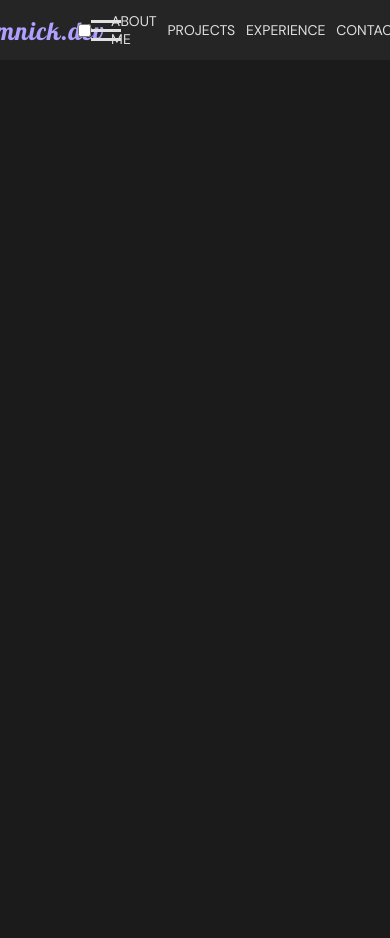
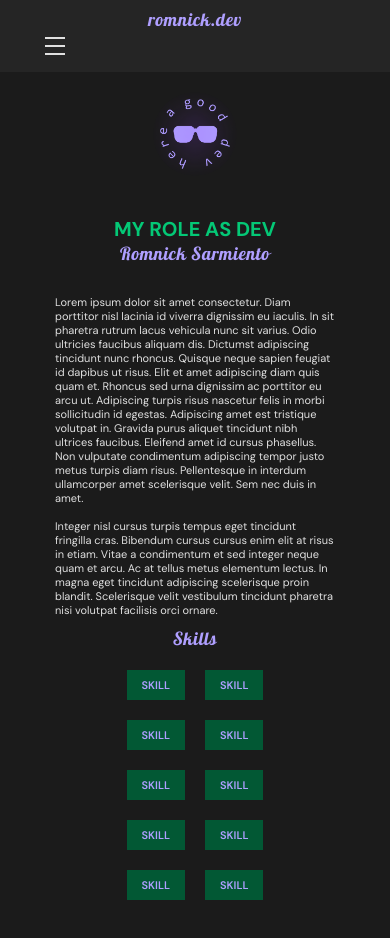
Before and after one commit to s4rmier/fsdi-116-portfolio, a plain HTML site: page index.html in a window 390 px wide. Before the commit the page ends 844 px from the top, so only its background shows below. Drawn offline with Linux system fonts and the light colour scheme.

Commit message:
about page -ok

```diff
--- a/css/base.css
+++ b/css/base.css
@@ -30,7 +30,7 @@ html {
   box-sizing: border-box;
   text-decoration: none;
   list-style-type: none;
-  transition: all 200ms;
+  transition: all 100ms;
   scroll-behavior: smooth;
 }
 
--- a/css/header.css
+++ b/css/header.css
@@ -13,21 +13,19 @@ nav {
   width: 80%;
   height: 100%;
 }
-
-.nav-link {
+nav .nav-link {
   height: 100%;
 }
-.nav-link li {
+nav .nav-link a {
   color: var(--neutral-color);
   text-transform: uppercase;
   margin: 2%;
   text-transform: 1% 2%;
 }
-.nav-link li:hover {
+nav .nav-link a:hover {
   border-bottom: solid 2px var(--primary-color);
 }
-
-.nav-btn span {
+nav .nav-btn span {
   display: block;
   width: 30px;
   height: 3px;
--- /dev/null
+++ b/css/responsive.css
@@ -0,0 +1,77 @@
+/* Desktop */
+@media (min-width: 1008px) {
+  #nav-check,
+  .nav-btn {
+    display: none;
+  }
+}
+/* Tablet */
+@media (max-width: 1007px) {
+  html {
+    font-size: 12px;
+  }
+  #nav-check,
+  .nav-btn {
+    display: none;
+  }
+  /* About Section */
+  .about-section {
+    flex-direction: column;
+    align-items: center;
+    justify-content: center;
+  }
+  .img-container {
+    margin-bottom: 4rem;
+  }
+  .description-container {
+    width: 100%;
+  }
+}
+/* Mobile */
+@media (max-width: 640px) {
+  html {
+    font-size: 10px;
+  }
+  #nav-check {
+    display: none;
+  }
+  header {
+    flex-direction: column;
+    height: -moz-max-content;
+    height: max-content;
+    padding: 2%;
+  }
+  header .nav-link {
+    flex-direction: column;
+  }
+  header .nav-btn {
+    display: inline-block;
+  }
+  header .nav-btn span {
+    width: 20px;
+    height: 2px;
+    background-color: var(--neutral-color);
+    margin: 6px auto;
+  }
+  /* About Section */
+  section .about-section {
+    flex-direction: column;
+    align-items: center;
+    justify-content: center;
+  }
+  section .about-section .description-container {
+    width: 100%;
+  }
+  section .about-section .description-container .skills {
+    width: 100%;
+  }
+  /* Toggle Function */
+  #nav-check:not(:checked) ~ .nav-link {
+    height: 0px;
+    overflow: hidden;
+  }
+  #nav-check:checked ~ .nav-link {
+    height: auto;
+    overflow: auto;
+  }
+}/*# sourceMappingURL=responsive.css.map */
--- /dev/null
+++ b/css/section.css
@@ -0,0 +1,43 @@
+.about-section {
+  display: flex;
+  padding: 2rem;
+}
+
+.img-container {
+  width: 40%;
+}
+
+#about-img {
+  width: 60%;
+}
+
+.description-container {
+  width: 60%;
+  flex-direction: column;
+}
+
+.description-container p {
+  width: 80%;
+  margin: 1rem 0px;
+}
+
+.skills label {
+  cursor: initial;
+  color: var(--primary-color);
+  background-color: var(--secondary-color);
+  font-size: 1.1rem;
+  text-transform: uppercase;
+  padding: 0.8rem 1.5rem;
+  font-weight: 600;
+}
+
+.skills-list {
+  flex-direction: column;
+}
+
+.skills {
+  width: 70%;
+  padding: 2rem;
+  gap: 2rem 2rem;
+  flex-wrap: wrap;
+}/*# sourceMappingURL=section.css.map */
--- a/index.html
+++ b/index.html
@@ -3,7 +3,7 @@
   <head>
     <meta charset="UTF-8" />
     <meta name="viewport" content="width=device-width, initial-scale=1.0" />
-    <title>romnick.dev | Full-Stack Developer & UI/UX Designer</title>
+    <title>Romnick.dev | Full-Stack Developer & UI/UX Designer</title>
 
     <link rel="preconnect" href="https://fonts.googleapis.com" />
     <link rel="preconnect" href="https://fonts.gstatic.com" crossorigin />
@@ -13,6 +13,8 @@
     />
     <link rel="stylesheet" href="./css/base.css" />
     <link rel="stylesheet" href="./css/header.css" />
+    <link rel="stylesheet" href="./css/section.css" />
+    <link rel="stylesheet" href="./css/responsive.css" />
   </head>
   <body>
     <header class="center">
@@ -20,6 +22,7 @@
         <a href="./index.html"><h2>romnick.dev</h2></a>
       </div>
 
+      <nav>
         <input type="checkbox" id="nav-check" />
         <div class="nav-btn">
           <label for="nav-check">
@@ -29,14 +32,65 @@
           </label>
         </div>
 
-      <nav>
-        <ul class="nav-link center">
-          <li>About Me</li>
-          <li>Projects</li>
-          <li>Experience</li>
-          <li>Contact</li>
-        </ul>
+        <div class="nav-link center">
+          <a href="">About Me</a>
+          <a href="">Projects</a>
+          <a href="">Experience</a>
+          <a href="">Contact</a>
+        </div>
       </nav>
     </header>
+
+    <section class="about-section">
+      <div class="img-container center">
+        <img id="about-img" src="./img/logo.png" alt="" />
+      </div>
+
+      <div class="description-container center">
+        <div class="center" style="flex-direction: column">
+          <h1>My role as dev</h1>
+          <h2>Romnick Sarmiento</h2>
+        </div>
+
+        <p></p>
+        <p>
+          Lorem ipsum dolor sit amet consectetur. Diam porttitor nisl lacinia id
+          viverra dignissim eu iaculis. In sit pharetra rutrum lacus vehicula
+          nunc sit varius. Odio ultricies faucibus aliquam dis. Dictumst
+          adipiscing tincidunt nunc rhoncus. Quisque neque sapien feugiat id
+          dapibus ut risus. Elit et amet adipiscing diam quis quam et. Rhoncus
+          sed urna dignissim ac porttitor eu arcu ut. Adipiscing turpis risus
+          nascetur felis in morbi sollicitudin id egestas. Adipiscing amet est
+          tristique volutpat in. Gravida purus aliquet tincidunt nibh ultrices
+          faucibus. Eleifend amet id cursus phasellus. Non vulputate condimentum
+          adipiscing tempor justo metus turpis diam risus. Pellentesque in
+          interdum ullamcorper amet scelerisque velit. Sem nec duis in amet.
+          <br /><br />
+          Integer nisl cursus turpis tempus eget tincidunt fringilla cras.
+          Bibendum cursus cursus enim elit at risus in etiam. Vitae a
+          condimentum et sed integer neque quam et arcu. Ac at tellus metus
+          elementum lectus. In magna eget tincidunt adipiscing scelerisque proin
+          blandit. Scelerisque velit vestibulum tincidunt pharetra nisi volutpat
+          facilisis orci ornare.
+        </p>
+
+        <div class="skills-list center">
+          <h2>Skills</h2>
+
+          <div class="skills center">
+            <label>Skill </label>
+            <label>Skill </label>
+            <label>Skill </label>
+            <label>Skill </label>
+            <label>Skill </label>
+            <label>Skill </label>
+            <label>Skill </label>
+            <label>Skill </label>
+            <label>Skill </label>
+            <label>Skill </label>
+          </div>
+        </div>
+      </div>
+    </section>
   </body>
 </html>
```
Also changed, not shown: img/logo.png (added), 3 other files. Lines whose indentation alone changed are shown as unchanged.
